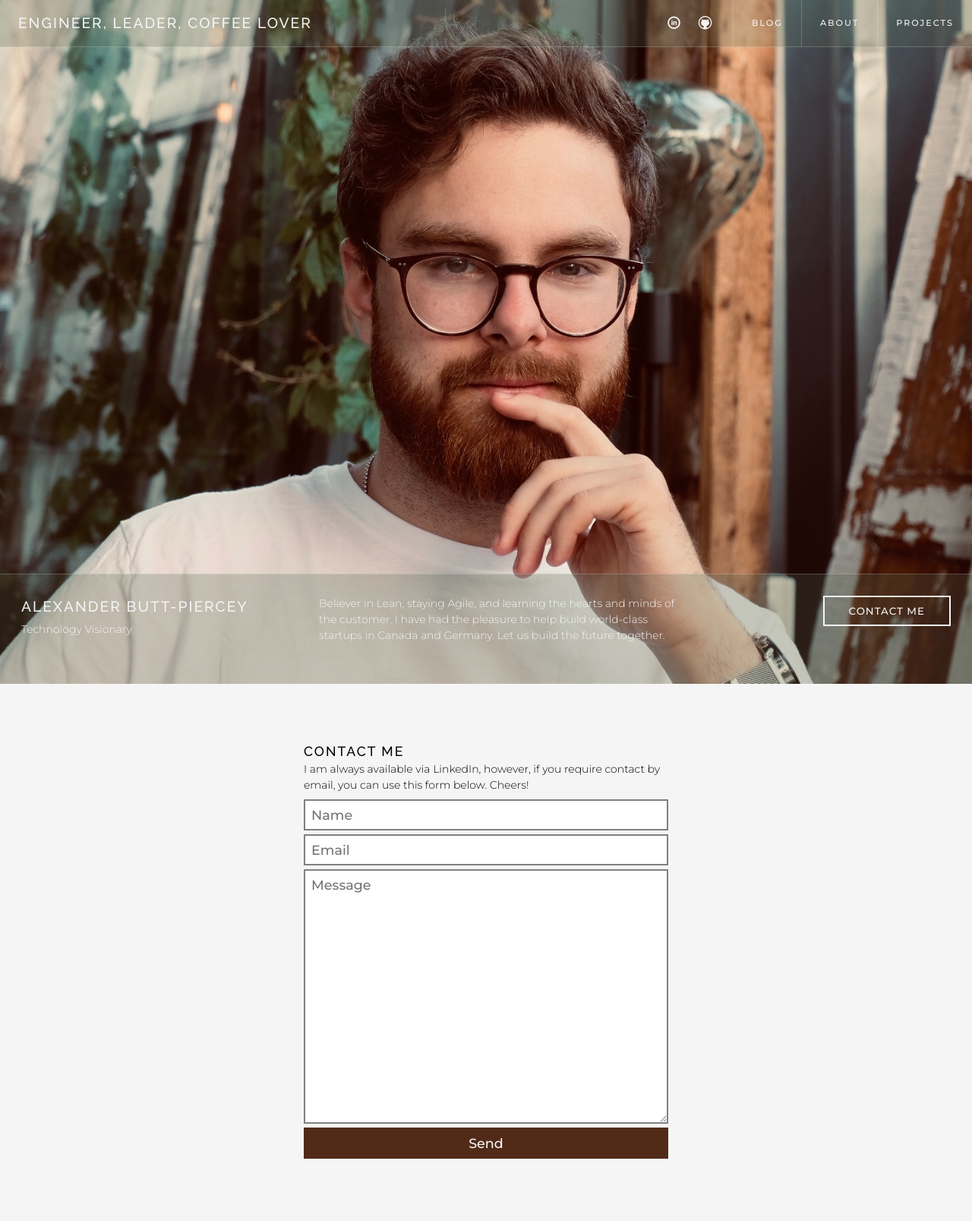
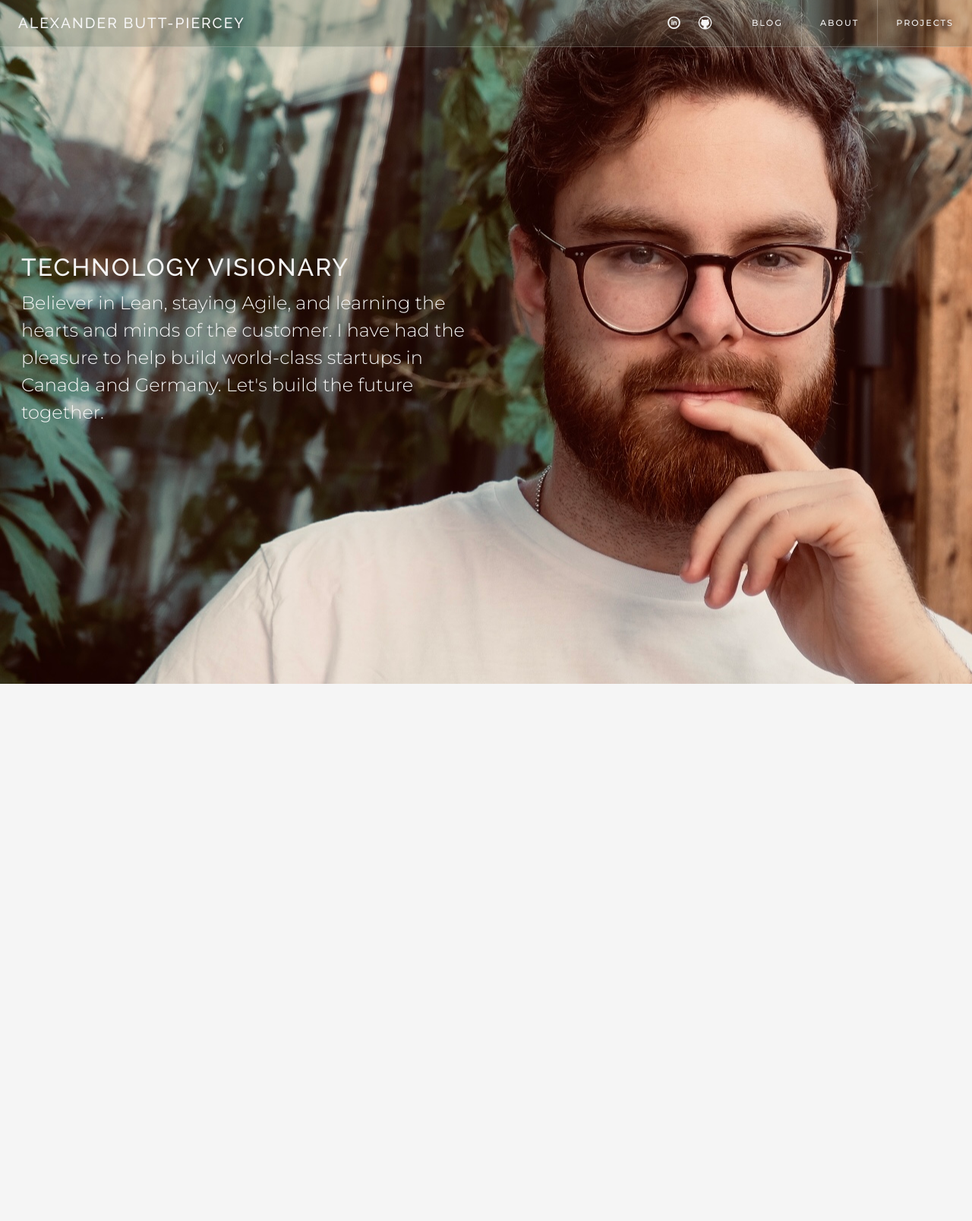
Before and after one commit to APiercey/apiercey.github.io, a Jekyll site: the page built from index.md, in a window 1280 px wide. Shown: the whole page at 76% size. Built offline with Jekyll 4.4.1, drawn with Linux system fonts in a browser that asks for light colours; after the commit the page ends 900 px from its top, so only the background shows below that.

Commit message:
Remove contact and simplify content

```diff
--- a/_includes/header.html
+++ b/_includes/header.html
@@ -1,5 +1,4 @@
 <header>
-  <div class="content">
   <div class="title-bar">
     <div class="toggle-bar">
       <div class="toggle item"><span>|||</span></div>
@@ -9,7 +8,7 @@
     </div>
 
     <div class="branding toggleable">
-        <h1>Engineer, Leader, Coffee Lover</h1>
+      <h1>Alexander Butt-Piercey</h1>
       <ul>
         <li>
           <a href="https://www.linkedin.com/in/alexander-butt-piercey/" target="_blank"><span class="icon-linkedin-circled-1"></span></a>
@@ -32,18 +31,11 @@
       </li>
     </ul>
   </div>
-    <div class="simple-about">
-      <div class="title">
-        <h2>Alexander Butt-Piercey</h2>
-        <p>Technology Visionary</p>
-      </div>
 
+  <div class="content">
     <div class="about">
-        <p>Believer in Lean, staying Agile, and learning the hearts and minds of the customer. I have had the pleasure to help build world-class startups in Canada and Germany. Let us build the future together.</p>
-      </div>
-
-      <div class="contact">
-        <button class="ghost-button white">Contact me</button>
+      <h2>Technology Visionary</h2>
+      <p>Believer in Lean, staying Agile, and learning the hearts and minds of the customer. I have had the pleasure to help build world-class startups in Canada and Germany. Let's build the future together.</p>
     </div>
   </div>
   </div>
--- a/_layouts/home.html
+++ b/_layouts/home.html
@@ -10,7 +10,6 @@
   <body>
 
     {% include header.html %}
-    {% include contact_me.html %}
 
     <script charset="utf-8">
       var toggle = document.querySelector('.toggle');
--- a/_sass/buttons.scss
+++ b/_sass/buttons.scss
@@ -0,0 +1,28 @@
+button, .button {
+  font-family: 'Montserrat', serif;
+  font-weight: 500;
+  letter-spacing: 1px;
+  text-transform: uppercase;
+  height: 2.5rem;
+  background: none;
+  border: 2px solid;
+  padding: 0 2rem;
+  cursor: pointer;
+
+  @media only screen and (min-width: $medium-handheld) {
+    &:active {
+      margin-top: 2px;
+    }
+  }
+
+  &.white {
+    color: $white;
+    border-color: $white;
+
+    &:hover {
+      background: $white;
+      color: $brown;
+      border-color: $brown;
+    }
+  }
+}
--- a/_sass/header.scss
+++ b/_sass/header.scss
@@ -1,9 +1,11 @@
 header {
   $border: 1.5px solid rgba(255,255,255,0.2);
+  // text-shadow: 1px 1px 2px rgba(0, 0, 0, 0.87);
+  // text-shadow: 0px 0px 1px rgba(0, 0, 0, 0.87);
 
   background-image: url('/images/me-filtered.jpg');
-  background-size: cover;
-  background-position: center;
+  background-size: inherit;
+  background-position: left;
   display: flex;
   flex-direction: column;
   height: 100vh;
@@ -14,7 +16,7 @@ header {
     display: flex;
     flex: 1;
     flex-direction: column;
-    justify-content: space-between;
+    justify-content: space-around;
   }
 
   .title-bar, .simple-about {
@@ -150,6 +152,26 @@ header {
   }
 
 
+  .about {
+    display: none;
+    margin: 2em;
+
+    margin-bottom: 6rem;
+
+    h2 {
+      font-size: 2rem
+    }
+
+    p {
+      font-size: 1.5rem;
+    }
+
+    @media only screen and (min-width: $monitor) {
+      display: block;
+      max-width: 37rem;
+    }
+  }
+
   .simple-about {
     border-top: $border;
     color: $white;
@@ -157,8 +179,8 @@ header {
 
     @media only screen and (min-width: $medium-handheld) {
       flex-direction: row;
-      justify-content: space-between;
-      height: 9rem;
+      justify-content: safe;
+      height: 7rem;
     }
 
     @media only screen and (min-width: $monitor) {
@@ -174,30 +196,15 @@ header {
       flex-direction: column;
       margin-bottom: 0em;
 
+      p {
+        font-size: 1rem;
+      }
+
       @media only screen and (min-width: $monitor) {
         min-width: 21rem;
         margin-bottom: 2em;
       }
     }
 
-    .about {
-      display: none;
-
-      @media only screen and (min-width: $monitor) {
-        display: block;
-        min-width: 30rem;
-      }
-    }
-
-    .contact {
-      .button {
-        width: 10rem;
-      }
-
-      @media only screen and (min-width: $monitor) {
-        justify-content: flex-end;
-        width: 100%;
-      }
-    }
   }
 }
--- a/_sass/typography.scss
+++ b/_sass/typography.scss
@@ -48,36 +48,6 @@ p {
   padding-bottom: 0.3rem;
 }
 
-
-button, .button {
-  font-family: 'Montserrat', serif;
-  font-weight: 500;
-  letter-spacing: 1px;
-  text-transform: uppercase;
-  height: 2.5rem;
-  background: none;
-  border: 2px solid;
-  padding: 0 2rem;
-  cursor: pointer;
-
-  @media only screen and (min-width: $medium-handheld) {
-    &:active {
-      margin-top: 2px;
-    }
-  }
-
-  &.white {
-    color: $white;
-    border-color: $white;
-
-    &:hover {
-      background: $white;
-      color: $brown;
-      border-color: $brown;
-    }
-  }
-}
-
 form {
   font-family: 'Montserrat', serif;
   font-weight: 300;
```
Lines whose indentation alone changed are shown as unchanged.
